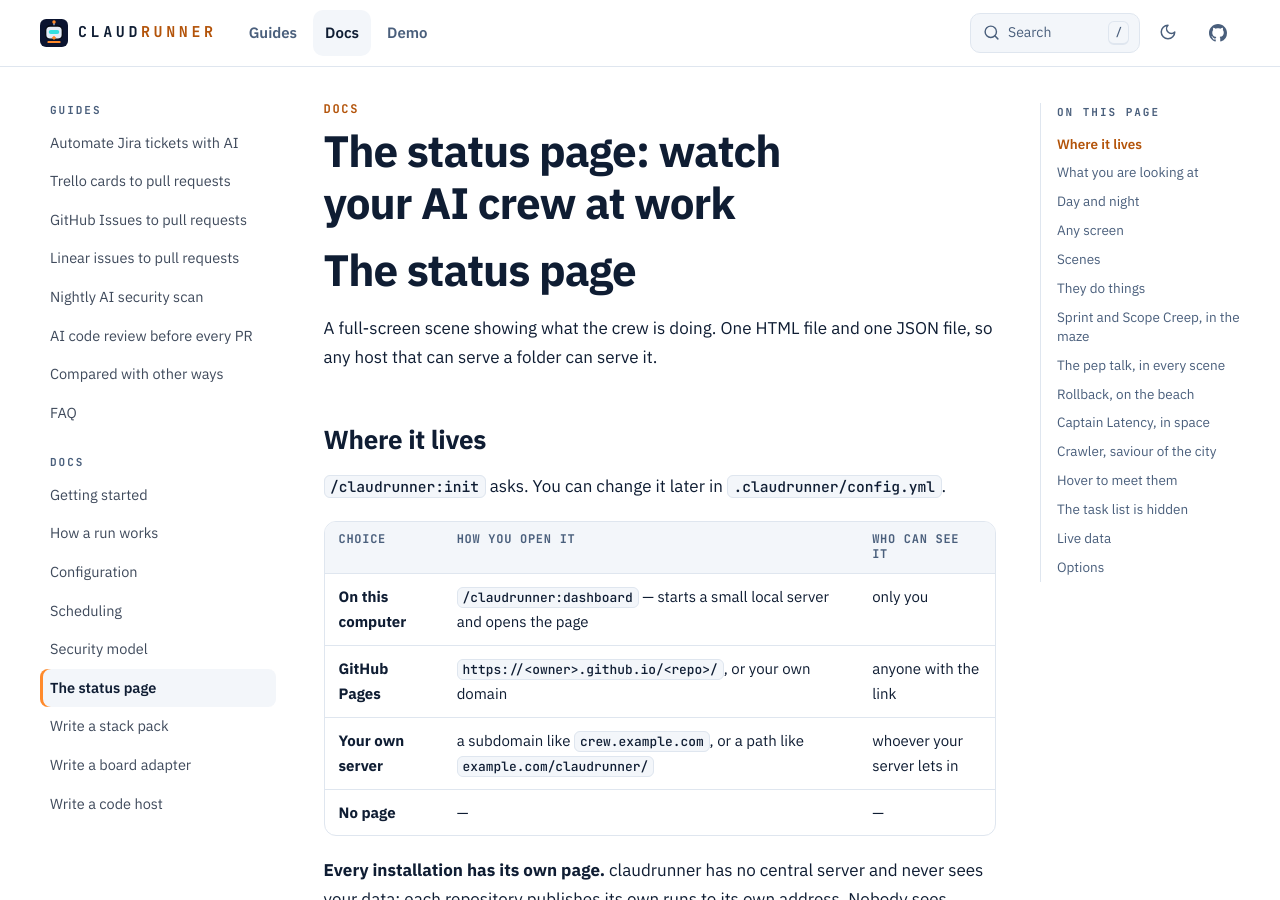
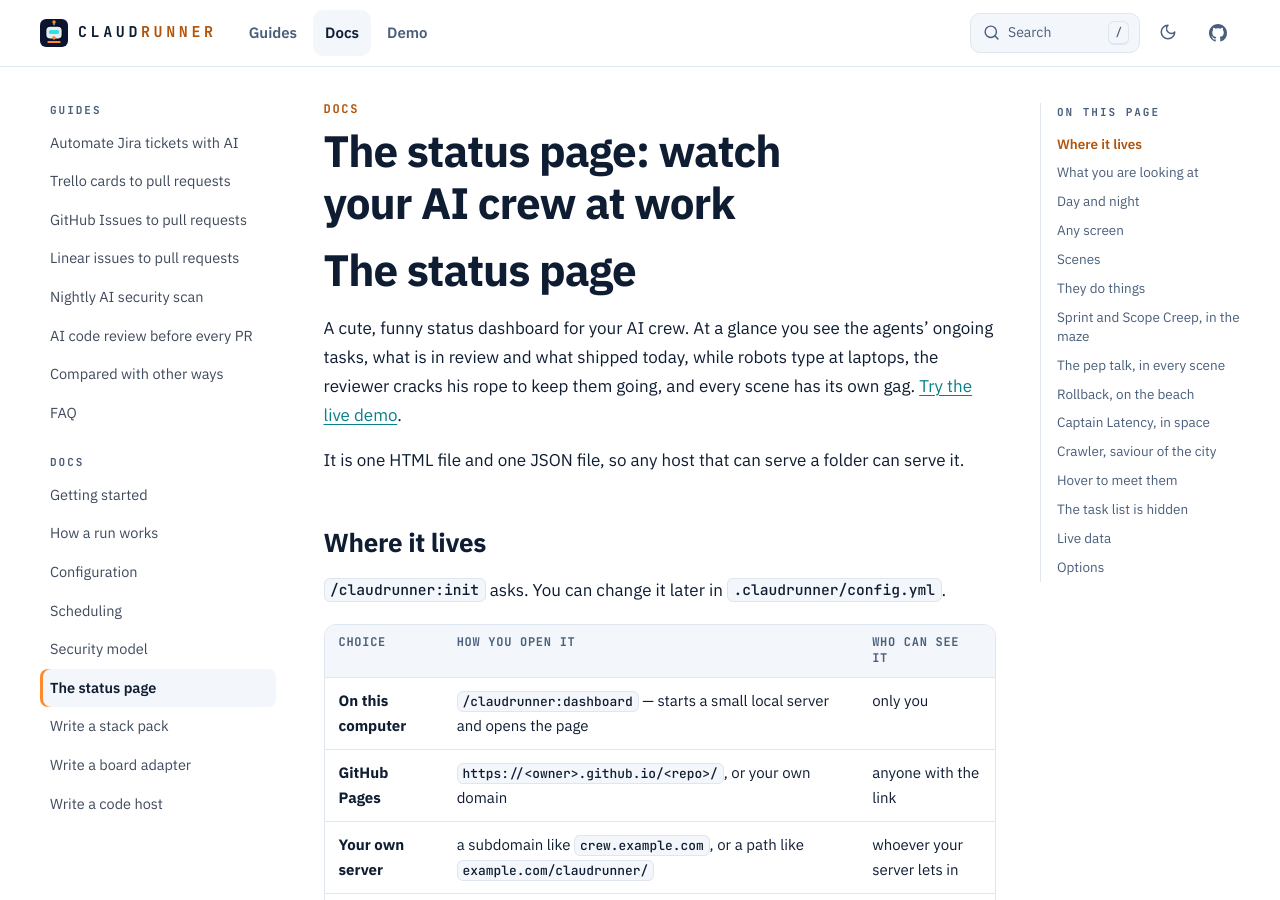
Before and after one commit to samiraklf/claudrunner, a Jekyll site: the page built from docs/dashboard.md, in a window 1280 px wide and 900 px high. Built offline with Jekyll 4.4.1, drawn with Linux system fonts in a browser that asks for light colours; our own code applies the rules of GitHub Pages for plain Markdown files.

Commit message:
docs: introduce the status dashboard up front
A short line under the preview, a row in the table of what it
automates, and the same pitch on the website and the status page guide.

```diff
--- a/docs/dashboard.md
+++ b/docs/dashboard.md
@@ -1,7 +1,11 @@
 # The status page
 
-A full-screen scene showing what the crew is doing. One HTML file and one JSON file, so any
-host that can serve a folder can serve it.
+A cute, funny status dashboard for your AI crew. At a glance you see the agents' ongoing
+tasks, what is in review and what shipped today, while robots type at laptops, the reviewer
+cracks his rope to keep them going, and every scene has its own gag.
+[Try the live demo](https://samiraklf.github.io/claudrunner/demo/).
+
+It is one HTML file and one JSON file, so any host that can serve a folder can serve it.
 
 ## Where it lives
 
--- a/docs/index.html
+++ b/docs/index.html
@@ -62,9 +62,9 @@
     <a class="card" href="{{ '/security/' | relative_url }}"><span class="ic">{% include icon.html name="shield" %}</span><h3>Hands-off, safely</h3>
       <p>It never stops mid-run to ask. Work that is too big or unclear is parked with one clear
         question, and the run carries on.</p><span class="more">Security model {% include icon.html name="arrow-right" px=15 %}</span></a>
-    <a class="card" href="{{ '/demo/' | relative_url }}"><span class="ic">{% include icon.html name="monitor" %}</span><h3>A status page worth watching</h3>
-      <p>An animated view of the crew at work, with a gag in every scene. Local, GitHub Pages or
-        your own server.</p><span class="more">Open the demo {% include icon.html name="arrow-right" px=15 %}</span></a>
+    <a class="card" href="{{ '/demo/' | relative_url }}"><span class="ic">{% include icon.html name="monitor" %}</span><h3>A cute, funny status dashboard</h3>
+      <p>See your agents' ongoing tasks, reviews and what shipped today, while robots type and the
+        reviewer cracks his rope. Local, GitHub Pages or your own server.</p><span class="more">Open the demo {% include icon.html name="arrow-right" px=15 %}</span></a>
   </div>
 </section>
 
```
Also changed, not shown: README.md.
